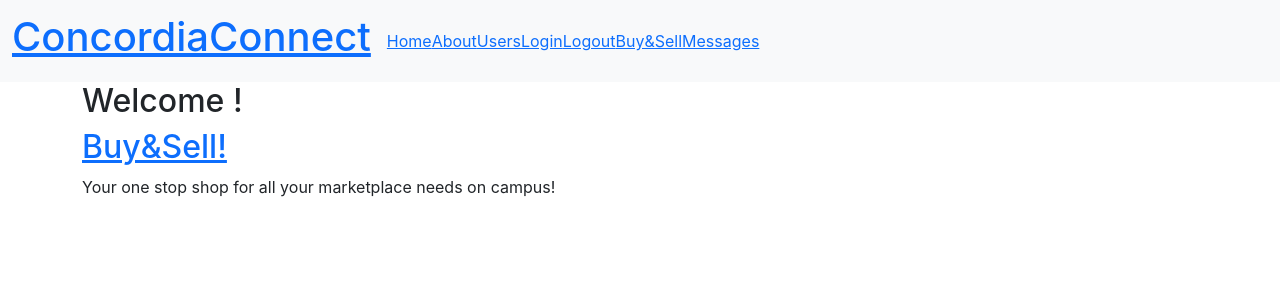
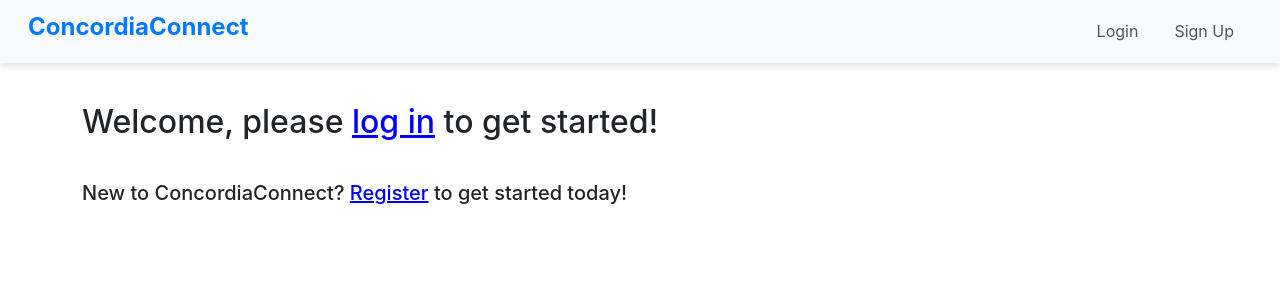
Before and after one commit to AbramEngler/Concordia_Connect, a React (Create React App) app in the folder my-react-appcd/: page / in a window 1280 px wide. Shown: the top 300 px of the page. Built offline with nearby package versions, Linux system fonts and the light colour scheme.

Commit message:
User Experience

```diff
--- a/my-react-appcd/src/App.js
+++ b/my-react-appcd/src/App.js
@@ -11,6 +11,10 @@ import BuyAndSell from './Pages/BuyAndSell';
 import PostDetail from './Pages/PostDetail';
 import MessagePage from './Pages/MessagePage';
 import MessageDetail from './Pages/MessageDetail';
+import UserDirectoryReal from './Pages/UserDirectoryReal';
+// import UserProfile from './Pages/UserProfile';
+// import UserDirectory from './Pages/UserDirectory';
+
 
 const App = () =>{
   const userId = localStorage.getItem('userId'); // Get userId from localStorage
@@ -28,6 +32,9 @@ const App = () =>{
         <Route path="/post/:postId" element={<PostDetail />} />
         <Route path="/messagepage" element={<MessagePage userId={userId} />} />
         <Route path="/message/:messageId" element={<MessageDetail />} />
+        <Route path="/userdirectory" element={<UserDirectoryReal />}/>
+        {/* <Route path="/profile-directory" element={<UserDirectory />} />
+        <Route path="/profile/:userId" element={<UserProfile />} />  */}
       </Routes>
     </>
   );
--- /dev/null
+++ b/my-react-appcd/src/Components/NavBar.css
@@ -0,0 +1,36 @@
+/* General styling for the navbar */
+.navbar {
+    box-shadow: 0 4px 6px rgba(0, 0, 0, 0.1);
+}
+
+.brand-title {
+    font-size: 1.5rem;
+    font-weight: bold;
+    color: #007bff; /* Adjust to match your theme */
+    text-decoration: none;
+}
+
+/* Adjust nav-link styles */
+.nav-link {
+    color: #555;
+    font-size: 1rem;
+    margin: 0 10px;
+    text-transform: capitalize;
+}
+
+.nav-link:hover {
+    color: #007bff;
+}
+
+/* Logout button style */
+.nav-btn {
+    border: none;
+    font-size: 0.9rem;
+    padding: 5px 10px;
+    margin: 0 10px;
+}
+
+/* Responsive alignment */
+.navbar-toggler {
+    border: none;
+}
--- a/my-react-appcd/src/Components/NavBar.jsx
+++ b/my-react-appcd/src/Components/NavBar.jsx
@@ -1,8 +1,10 @@
 import React from 'react';
 import { NavLink, useNavigate } from 'react-router-dom';
+import './NavBar.css'; // For custom styles
 
 const NavBar = () => {
     const navigate = useNavigate();
+    const isLoggedIn = !!localStorage.getItem('token'); // Check if user is logged in
 
     const handleLogout = () => {
         // Clear user data from local storage
@@ -11,48 +13,80 @@ const NavBar = () => {
 
         // Redirect to login page or home page
         setTimeout(() => {
-			navigate('/login'); // Replace with your homepage route
+            navigate('/'); // Replace with your login route
         }, 1000);
     };
 
     return (
-		<div>
-			<nav className="navbar navbar-expand-lg bg-body-tertiary">
-				<div class="container-fluid">
-					<div class="navbar-brand">
-						<a href="/">
-							<h1>ConcordiaConnect</h1>
+        <nav className="navbar navbar-expand-lg navbar-light bg-light px-3">
+            <div className="container-fluid">
+                <a className="navbar-brand" href="/">
+                    <h1 className="brand-title">ConcordiaConnect</h1>
                 </a>
-					</div>
-					<ul class="navbar-nav me-auto mb-2 mb-lg-0">
-						<li class="nav-item">
-							<NavLink class="nav-link" to="/">Home</NavLink>
-						</li>
-						<li class="nav-item">
-							<NavLink class="nav-link" to="/about">About</NavLink>
-						</li>
-						<li class="nav-item">
-							<NavLink class="nav-link" to="/users">Users</NavLink>
-						</li>
-						{/* <li class="nav-item">
-							<NavLink class="nav-link" to="/users">---</NavLink>
-						</li> */}
-						<li class="nav-item">
-							<NavLink class="nav-link" to="/login">Login</NavLink>
+                <button
+                    className="navbar-toggler"
+                    type="button"
+                    data-bs-toggle="collapse"
+                    data-bs-target="#navbarNav"
+                    aria-controls="navbarNav"
+                    aria-expanded="false"
+                    aria-label="Toggle navigation"
+                >
+                    <span className="navbar-toggler-icon"></span>
+                </button>
+                <div className="collapse navbar-collapse" id="navbarNav">
+                    <ul className="navbar-nav ms-auto">
+                        {isLoggedIn ? (
+                            <>
+                                <li className="nav-item">
+                                    <NavLink className="nav-link" to="/">
+                                        Home
+                                    </NavLink>
                                 </li>
                                 <li className="nav-item">
-                            <NavLink class="nav-link" onClick={handleLogout}>Logout</NavLink>
+                                    <NavLink className="nav-link" to="/about">
+                                        About
+                                    </NavLink>
                                 </li>
-						<li class="nav-item">
-    						<NavLink class="nav-link" to="/buyandsell">Buy&Sell</NavLink>
+                                <li className="nav-item">
+                                    <NavLink className="nav-link" to="/buyandsell">
+                                        Buy&Sell
+                                    </NavLink>
                                 </li>
-						<li class="nav-item">
-    						<NavLink class="nav-link" to="/messagepage">Messages</NavLink>
+                                <li className="nav-item">
+                                    <NavLink className="nav-link" to="/messagepage">
+                                        Inbox
+                                    </NavLink>
                                 </li>
+                                <li className="nav-item">
+                                    <NavLink className="nav-link" to="/userdirectory">
+                                        User Directory
+                                    </NavLink>
+                                </li>
+                                <li className="nav-item">
+                                    <button className="btn btn-outline-danger nav-btn" onClick={handleLogout}>
+                                        Logout
+                                    </button>
+                                </li>
+                            </>
+                        ) : (
+                            <>
+                                <li className="nav-item">
+                                    <NavLink className="nav-link" to="/login">
+                                        Login
+                                    </NavLink>
+                                </li>
+                                <li className="nav-item">
+                                    <NavLink className="nav-link" to="/newuser">
+                                        Sign Up
+                                    </NavLink>
+                                </li>
+                            </>
+                        )}
                     </ul>
                 </div>
+            </div>
         </nav>
-		</div>
     );
 };
 
--- a/my-react-appcd/src/Pages/Home.jsx
+++ b/my-react-appcd/src/Pages/Home.jsx
@@ -1,21 +1,49 @@
 import { Link } from 'react-router-dom';
 
-//lamba expression, this is a non named function, assigned to the named variable "home"
-//returns a template of HTML
 const Home = () => {
   const userName = localStorage.getItem('userName') || '';
+
   return (
     <div className="container">
       <div className="banner-container">
         <div className="banner">
-					<h2>Welcome {userName}!</h2>
-					{/* <Link to="/users">
-						<div className="btn">Check all users</div>
-					</Link> */}
+          {userName ? (
+            <>
+			<div style={{ marginTop: '40px' }}></div>
+              <h2>Welcome, {userName}!</h2>
+			<div style={{ marginTop: '40px' }}></div>
               <Link to={`/buyandsell/`}>
-						<h2>Buy&Sell!</h2>
+                <h2>Buy&Sell</h2>
               </Link>
-					<p>Your one stop shop for all your marketplace needs on campus!</p>
+              <p>Your one-stop shop for all your marketplace needs on campus!</p>
+			  <div style={{ marginTop: '40px' }}></div>
+              <Link to={`/messagepage/`}>
+                <h2>Inbox</h2>
+              </Link>
+              <p>Reach out and connect to other students!</p>
+            </>
+          ) : (
+            <>
+			<div style={{ marginTop: '40px' }}></div>
+              <h2>
+                Welcome, please{' '}
+                <Link to="/login" style={{ textDecoration: 'underline', color: 'blue' }}>
+                  log in
+                </Link>{' '}
+                to get started!
+              </h2>
+			  <div style={{ marginTop: '40px' }}>
+				<h5>
+				New to ConcordiaConnect?{' '}
+                <Link to="/newuser" style={{ textDecoration: 'underline', color: 'blue' }}>
+                  Register
+                </Link>{' '}
+                to get started today!
+				</h5>
+
+              </div>
+            </>
+          )}
         </div>
       </div>
     </div>
--- /dev/null
+++ b/my-react-appcd/src/Pages/UserDirectory.jsx
@@ -0,0 +1,34 @@
+import React, { useState, useEffect } from 'react';
+import { Link } from 'react-router-dom';
+import axios from 'axios';
+
+const UserDirectory = () => {
+    const [users, setUsers] = useState([]);
+    const [search, setSearch] = useState('');
+
+    useEffect(() => {
+        axios.get(`/users?search=${search}`)
+            .then(response => setUsers(response.data))
+            .catch(err => console.error(err));
+    }, [search]);
+
+    return (
+        <div>
+            <input
+                type="text"
+                placeholder="Search users..."
+                value={search}
+                onChange={(e) => setSearch(e.target.value)}
+            />
+            <ul>
+                {users.map(user => (
+                    <li key={user._id}>
+                        <Link to={`/users/${user._id}`}>{user.name}</Link>
+                    </li>
+                ))}
+            </ul>
+        </div>
+    );
+};
+
+export default UserDirectory;
--- /dev/null
+++ b/my-react-appcd/src/Pages/UserDirectoryReal.jsx
@@ -0,0 +1,22 @@
+import React, { useState, useEffect } from 'react';
+import { Link } from 'react-router-dom';
+import axios from 'axios';
+
+function Users() {
+    const [users, setUsers] = useState([]);
+    useEffect(() => {
+      axios.get('http://localhost:5000/users') //url
+      .then(res => setUsers(res.data))
+      .catch(err => console.error(err));
+      }, []);
+    return (
+      <>
+      <div><h3>Current Users:</h3></div>
+      <div>
+        {/* Display the fetched users */}
+        {users.map(user => <p key={user._id}><span>{user.name}</span>-<span>{user.email}</span></p>)}
+        </div>
+      </>
+        );
+  }
+  export default Users;
--- /dev/null
+++ b/my-react-appcd/src/Pages/UserProfile.jsx
@@ -0,0 +1,41 @@
+import React, { useState, useEffect } from 'react';
+import axios from 'axios';
+
+const UserProfile = ({ userId }) => {
+    const [profile, setProfile] = useState({});
+    const [bio, setBio] = useState('');
+    const [schoolYear, setSchoolYear] = useState('');
+
+    useEffect(() => {
+        axios.get(`/users/${userId}`)
+            .then(response => {
+                setProfile(response.data);
+                setBio(response.data.bio);
+                setSchoolYear(response.data.schoolYear);
+            })
+            .catch(err => console.error(err));
+    }, [userId]);
+
+    const handleUpdate = () => {
+        axios.put(`/users/${userId}`, { bio, schoolYear })
+            .then(response => setProfile(response.data))
+            .catch(err => console.error(err));
+    };
+
+    return (
+        <div>
+            <h1>{profile.name}</h1>
+            <p>Email: {profile.email}</p>
+            <textarea value={bio} onChange={(e) => setBio(e.target.value)} />
+            <select value={schoolYear} onChange={(e) => setSchoolYear(e.target.value)}>
+                <option value="Freshman">Freshman</option>
+                <option value="Sophomore">Sophomore</option>
+                <option value="Junior">Junior</option>
+                <option value="Senior">Senior</option>
+            </select>
+            <button onClick={handleUpdate}>Update Profile</button>
+        </div>
+    );
+};
+
+export default UserProfile;
--- a/my-react-appcd/src/Pages/Users.jsx
+++ b/my-react-appcd/src/Pages/Users.jsx
@@ -12,12 +12,8 @@ function Users() {
   return (
     <>
     <div>
-      <Link to="/newuser"> Create a new user </Link>
+      <Link to="/newuser"> <h1>Register a New Account</h1> </Link>
     </div>
-    <div>
-      {/* Display the fetched users */}
-      {users.map(user => <p key={user._id}><span>{user.name}</span>-<span>{user.email}</span></p>)}
-      </div>
     </>
       );
 }
```
Also changed, not shown: 2 other files (tests, documents, lock files or other folders). Lines whose indentation alone changed are shown as unchanged.
